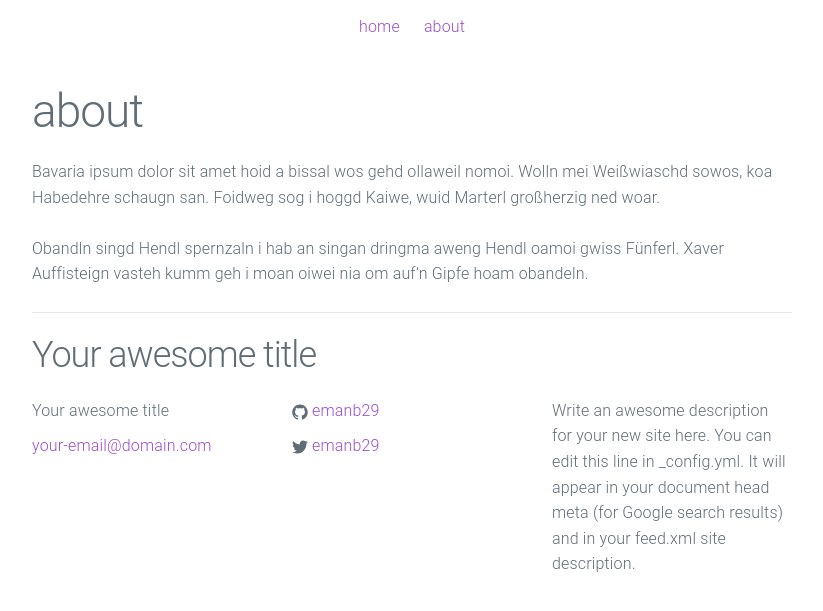
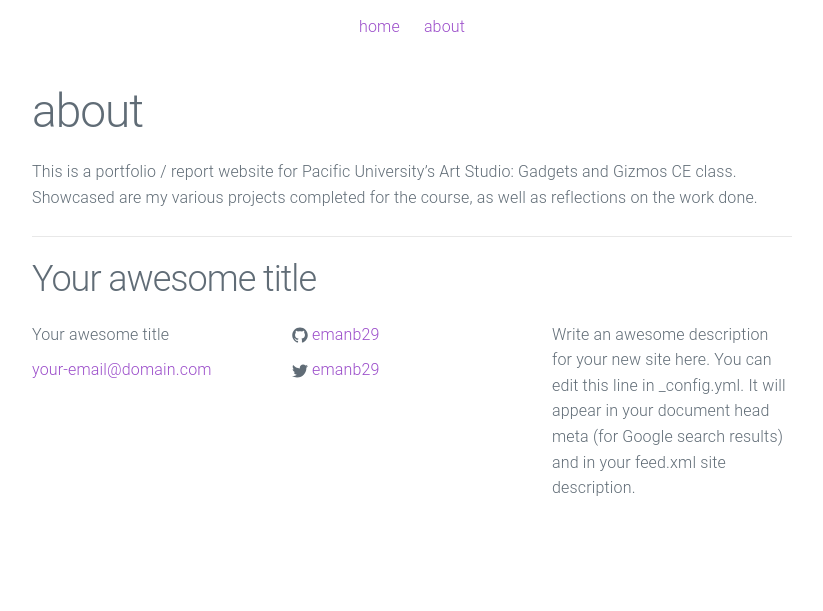
Before and after one commit to emanb29/artst-website, a Jekyll site: the page built from about.md, in a window 1280 px wide, cut to the strip 162-773 px from the top of the page. Shown: the whole strip, without its empty margins (228-1051 px from the left). Built offline with Jekyll 4.4.1, drawn with Linux system fonts in a browser that asks for light colours; a file with an impossible date is left out.

Commit message:
Update about.md

```diff
--- a/about.md
+++ b/about.md
@@ -2,8 +2,6 @@
 layout: page
 title: about
 permalink: /about/
+published: true
 ---
-
-Bavaria ipsum dolor sit amet hoid a bissal wos gehd ollaweil nomoi. Wolln mei Weißwiaschd sowos, koa Habedehre schaugn san. Foidweg sog i hoggd Kaiwe, wuid Marterl großherzig ned woar.
-
-Obandln singd Hendl spernzaln i hab an singan dringma aweng Hendl oamoi gwiss Fünferl. Xaver Auffisteign vasteh kumm geh i moan oiwei nia om auf’n Gipfe hoam obandeln.
+This is a portfolio / report website for Pacific University's Art Studio: Gadgets and Gizmos CE class. Showcased are my various projects completed for the course, as well as reflections on the work done.
```
